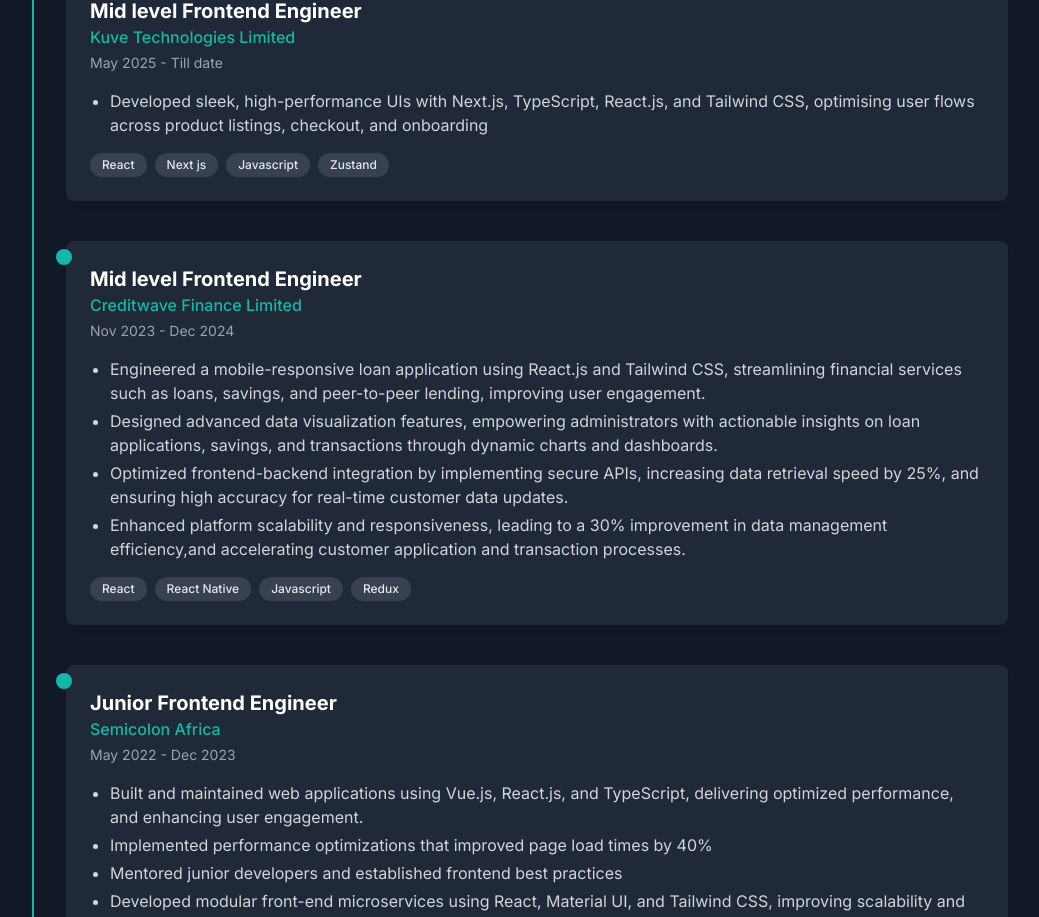
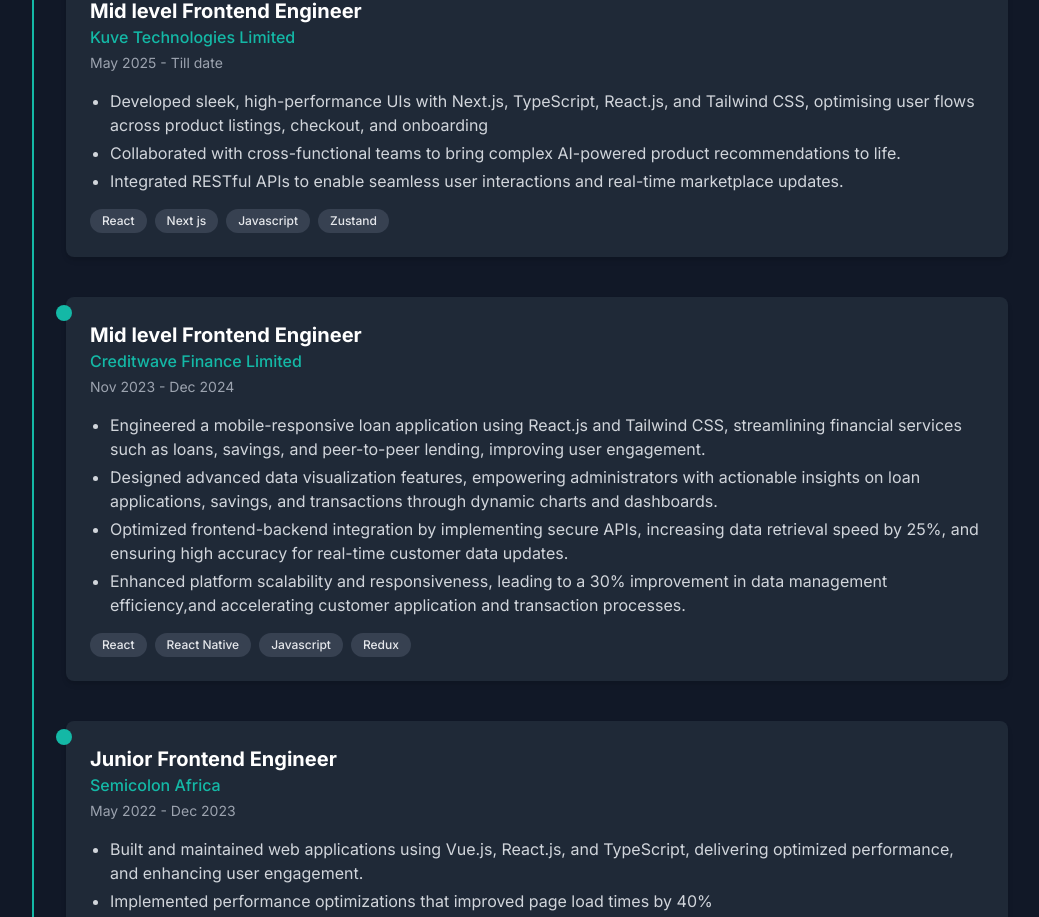
Before and after one commit to Yetife/Rac-portfolio, a React (Vite) app: page / in a window 1280 px wide. Shown: the part 4209-5126 px from the top of the page, without its empty margins (128-1167 px from the left). Built offline with nearby package versions, Linux system fonts and the light colour scheme.

Commit message:
projects update

```diff
--- a/src/component/Experience.jsx
+++ b/src/component/Experience.jsx
@@ -7,7 +7,9 @@
             duration: "May 2025 - Till date",
             description: [
                 "Developed sleek, high-performance UIs with Next.js, TypeScript, React.js,  and Tailwind CSS, optimising user flows across product listings, checkout, and onboarding",
-            ],
+                "Collaborated with cross-functional teams to bring complex AI-powered product recommendations to life.",
+                "Integrated RESTful APIs to enable seamless user interactions and real-time marketplace updates."
+        ],
             technologies: ["React", "Next js", "Javascript", "Zustand"]
         },
         {
```
